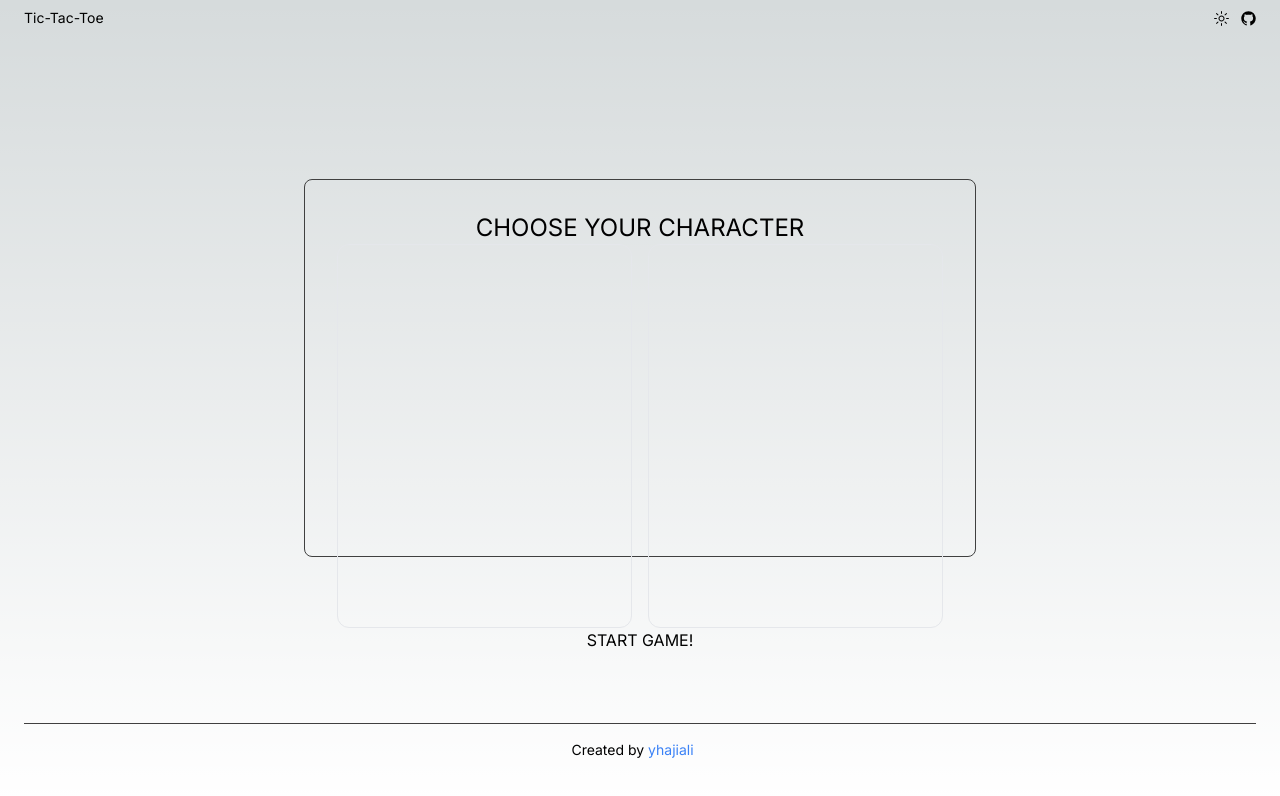
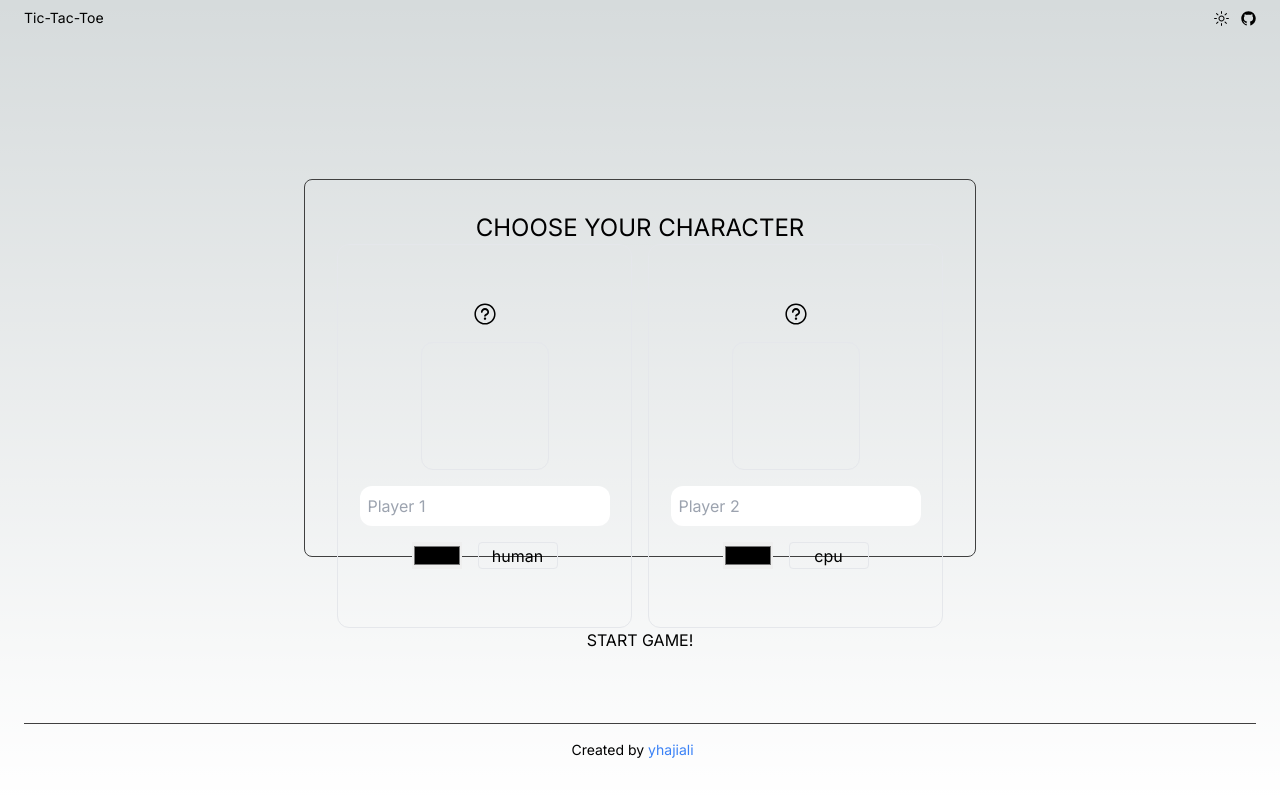
Before and after one commit to yhajiali/tic-tac-toe, a Next.js app: page / in a window 1280 px wide. Shown: the top 796 px of the page. Built offline with nearby package versions, Linux system fonts and the light colour scheme.

Commit message:
Add NavBar, boilerplate game UI and footer

```diff
--- a/app/components/PlayerCard.tsx
+++ b/app/components/PlayerCard.tsx
@@ -1,9 +1,33 @@
-import React from "react";
+"use client";
+import { QuestionMarkCircledIcon } from "@radix-ui/react-icons";
+import React, { useState } from "react";
 
-type Props = {};
+type Props = {
+  playerName: string;
+  playerType: "human" | "cpu"; // "human" or "computer"
+};
 
-const PlayerCard = (props: Props) => {
-  return <div className="w-1/2 h-96 border rounded-xl"></div>;
+const PlayerCard = ({ playerName, playerType }: Props) => {
+  const [player, setPlayer] = useState(playerType);
+
+  const handlePlayerChange = () => {
+    setPlayer(player === "human" ? "cpu" : "human");
+  };
+  return (
+    <div className="w-1/2 h-96 border rounded-xl flex flex-col justify-center items-center gap-4">
+      <button>
+        <QuestionMarkCircledIcon className="size-6" />
+      </button>
+      <div className="size-32 border rounded-xl"></div>
+      <input type="text" placeholder={playerName} className="p-2 rounded-xl" />
+      <div className="flex justify-center gap-4">
+        <input type="color" name="" id="" />
+        <button onClick={handlePlayerChange} className="w-20 border rounded">
+          {player}
+        </button>
+      </div>
+    </div>
+  );
 };
 
 export default PlayerCard;
--- a/app/layout.tsx
+++ b/app/layout.tsx
@@ -25,7 +25,9 @@ export default function RootLayout({
           <h2 className="text-sm">Tic-Tac-Toe</h2>
           <div className="flex items-center gap-3">
             <ThemeSwitcher />
-            <GitHubLogoIcon />
+            <a href="https://github.com/yhajiali" target="_blank">
+              <GitHubLogoIcon />
+            </a>
           </div>
         </nav>
 
--- a/app/page.tsx
+++ b/app/page.tsx
@@ -6,8 +6,8 @@ export default function Home() {
       <div className="w-full max-w-2xl h-4/6 flex flex-col justify-between border border-neutral-700 rounded-lg p-8">
         <h1 className="text-center text-2xl">CHOOSE YOUR CHARACTER</h1>
         <div className="flex justify-between items-center gap-4">
-          <PlayerCard />
-          <PlayerCard />
+          <PlayerCard playerName="Player 1" playerType="human" />
+          <PlayerCard playerName="Player 2" playerType="cpu" />
         </div>
         <button>START GAME!</button>
       </div>
```
